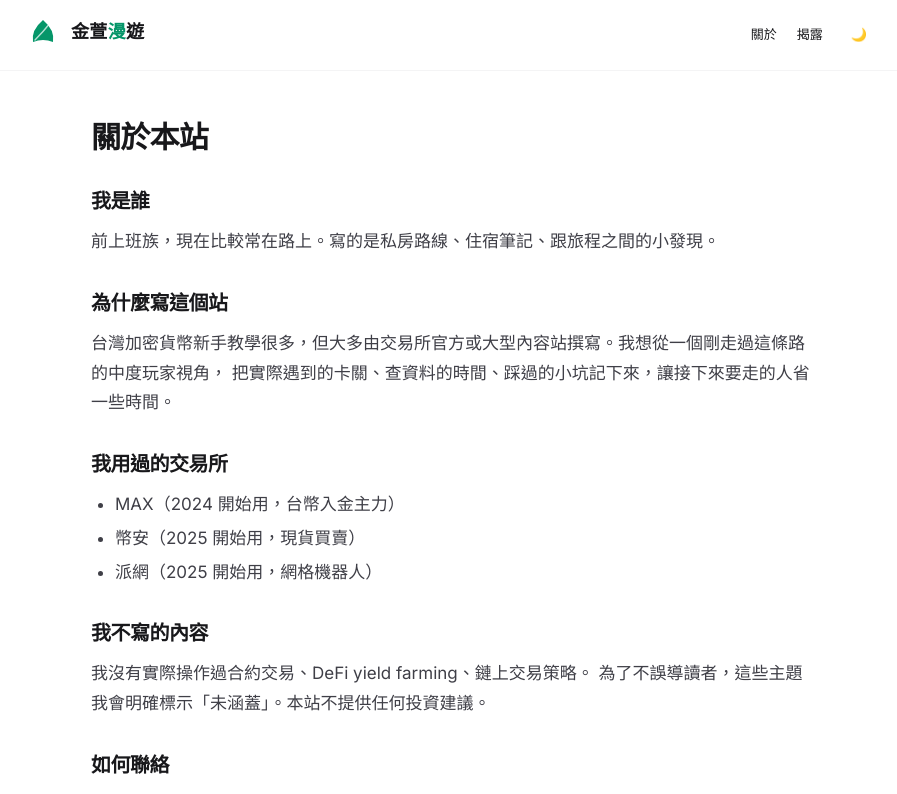
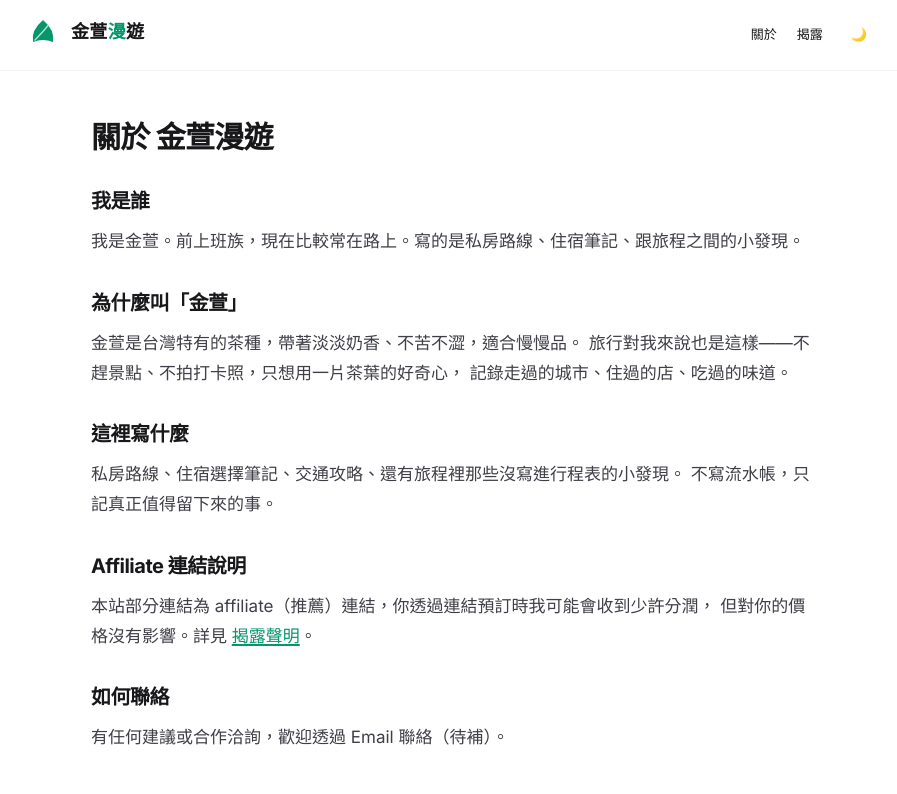
Before and after one commit to th005151/jinxuan-roam, a Next.js app: page /about in a window 1280 px wide. Shown: the top 794 px of the page, without its empty margins (189-1086 px from the left). Built offline with nearby package versions, Linux system fonts and the light colour scheme; no server answers.

Commit message:
copy(D3): rewrite about page for travel blog identity
Co-Authored-By: Claude Sonnet 4.6 <noreply@anthropic.com>

```diff
--- a/app/about/page.tsx
+++ b/app/about/page.tsx
@@ -9,28 +9,33 @@ export const metadata: Metadata = {
 export default function AboutPage() {
   return (
     <article className="mx-auto max-w-3xl px-6 py-12">
-      <h1 className="mb-6 text-3xl font-bold tracking-tight text-zinc-900 dark:text-zinc-50">關於本站</h1>
+      <h1 className="mb-6 text-3xl font-bold tracking-tight text-zinc-900 dark:text-zinc-50">關於 {siteConfig.name}</h1>
       <h2 className="mt-8 mb-3 text-xl font-bold tracking-tight text-zinc-900 dark:text-zinc-50">我是誰</h2>
-      <p className="text-[17px] leading-[1.75] text-zinc-700 dark:text-zinc-300">{siteConfig.author.bio}</p>
-      <h2 className="mt-8 mb-3 text-xl font-bold tracking-tight text-zinc-900 dark:text-zinc-50">為什麼寫這個站</h2>
       <p className="text-[17px] leading-[1.75] text-zinc-700 dark:text-zinc-300">
-        台灣加密貨幣新手教學很多，但大多由交易所官方或大型內容站撰寫。我想從一個剛走過這條路的中度玩家視角，
-        把實際遇到的卡關、查資料的時間、踩過的小坑記下來，讓接下來要走的人省一些時間。
+        我是{siteConfig.author.name}。{siteConfig.author.bio}
       </p>
-      <h2 className="mt-8 mb-3 text-xl font-bold tracking-tight text-zinc-900 dark:text-zinc-50">我用過的交易所</h2>
-      <ul className="ml-6 list-disc space-y-1 text-[17px] leading-[1.75] text-zinc-700 dark:text-zinc-300">
-        <li>MAX（2024 開始用，台幣入金主力）</li>
-        <li>幣安（2025 開始用，現貨買賣）</li>
-        <li>派網（2025 開始用，網格機器人）</li>
-      </ul>
-      <h2 className="mt-8 mb-3 text-xl font-bold tracking-tight text-zinc-900 dark:text-zinc-50">我不寫的內容</h2>
+      <h2 className="mt-8 mb-3 text-xl font-bold tracking-tight text-zinc-900 dark:text-zinc-50">為什麼叫「金萱」</h2>
       <p className="text-[17px] leading-[1.75] text-zinc-700 dark:text-zinc-300">
-        我沒有實際操作過合約交易、DeFi yield farming、鏈上交易策略。
-        為了不誤導讀者，這些主題我會明確標示「未涵蓋」。本站不提供任何投資建議。
+        金萱是台灣特有的茶種，帶著淡淡奶香、不苦不澀，適合慢慢品。
+        旅行對我來說也是這樣——不趕景點、不拍打卡照，只想用一片茶葉的好奇心，
+        記錄走過的城市、住過的店、吃過的味道。
+      </p>
+      <h2 className="mt-8 mb-3 text-xl font-bold tracking-tight text-zinc-900 dark:text-zinc-50">這裡寫什麼</h2>
+      <p className="text-[17px] leading-[1.75] text-zinc-700 dark:text-zinc-300">
+        私房路線、住宿選擇筆記、交通攻略、還有旅程裡那些沒寫進行程表的小發現。
+        不寫流水帳，只記真正值得留下來的事。
+      </p>
+      <h2 className="mt-8 mb-3 text-xl font-bold tracking-tight text-zinc-900 dark:text-zinc-50">Affiliate 連結說明</h2>
+      <p className="text-[17px] leading-[1.75] text-zinc-700 dark:text-zinc-300">
+        本站部分連結為 affiliate（推薦）連結，你透過連結預訂時我可能會收到少許分潤，
+        但對你的價格沒有影響。詳見{" "}
+        <a href="/disclosure" className="text-brand underline decoration-2 underline-offset-2 transition hover:text-brand-deep">
+          揭露聲明
+        </a>。
       </p>
       <h2 className="mt-8 mb-3 text-xl font-bold tracking-tight text-zinc-900 dark:text-zinc-50">如何聯絡</h2>
       <p className="text-[17px] leading-[1.75] text-zinc-700 dark:text-zinc-300">
-        有任何錯誤指正或建議，歡迎透過 Email 聯絡（待補）。
+        有任何建議或合作洽詢，歡迎透過 Email 聯絡（待補）。
       </p>
     </article>
   );
```
